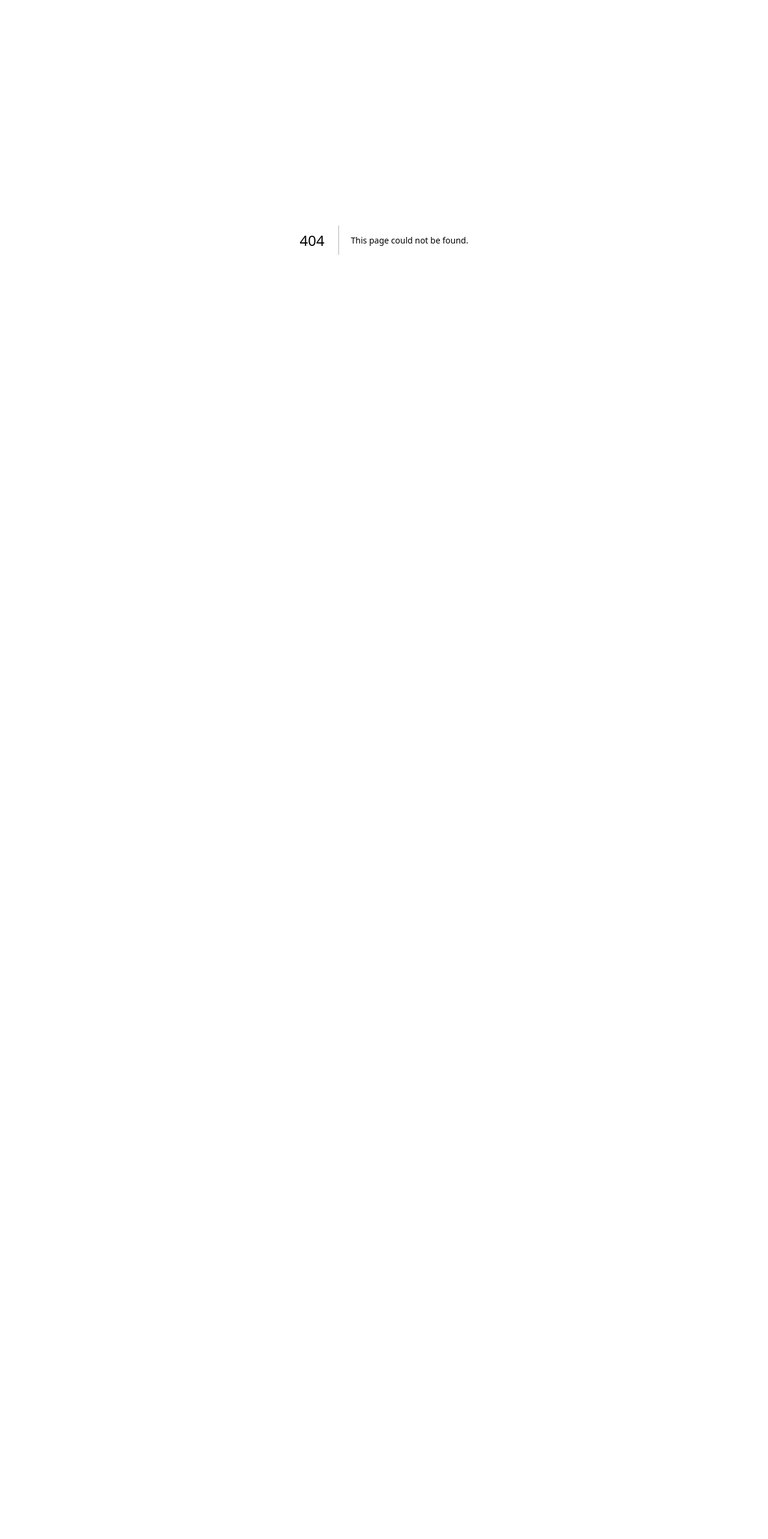
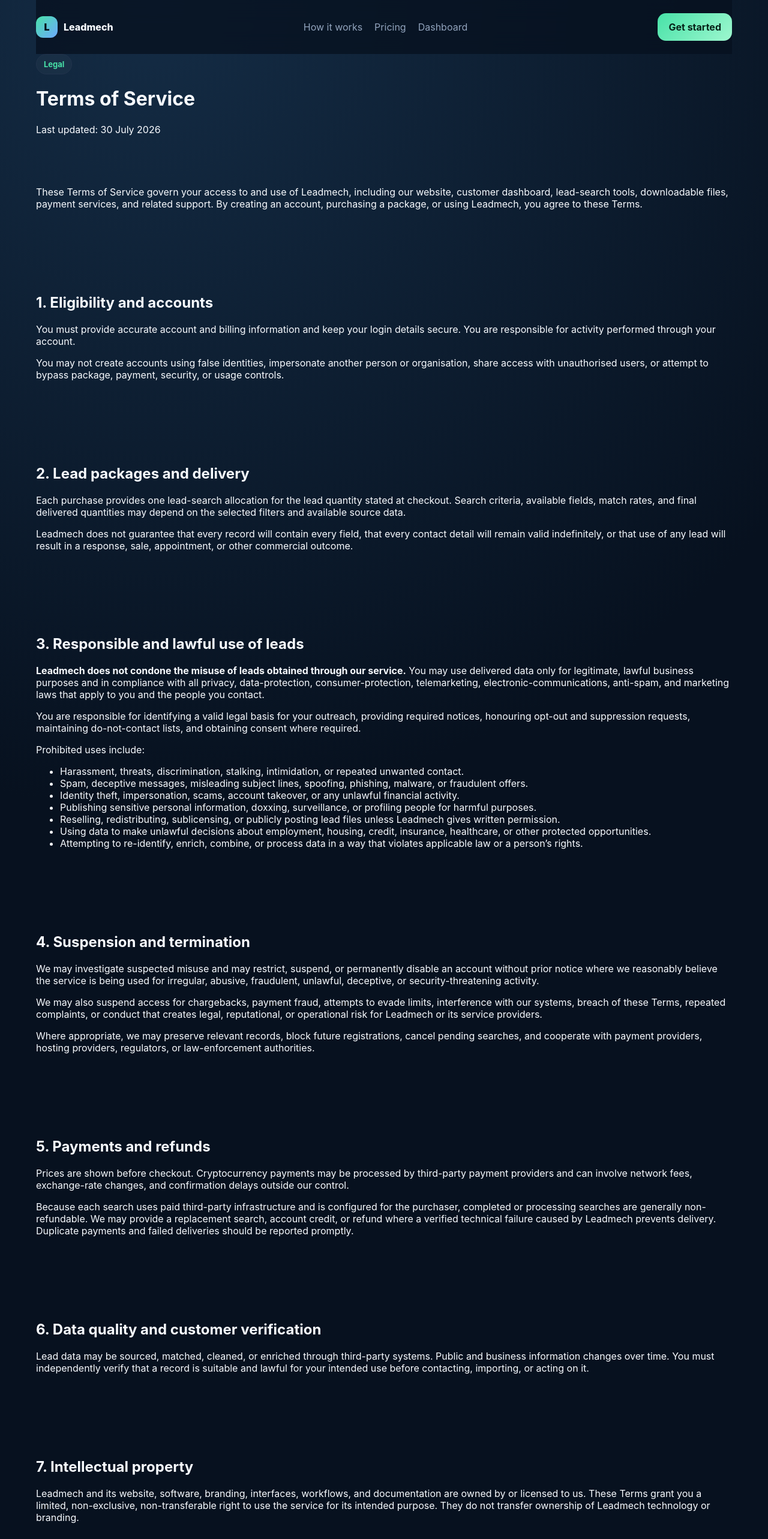
Before and after one commit to limitlessnx/LEADMECH, a Next.js app: page /terms in a window 1280 px wide. Before the commit this address had no page. Shown: the top 2566 px of the page at 60% size. Before the commit the page ends 800 px from the top, so only its background shows below. Built offline with nearby package versions, Linux system fonts and the light colour scheme.

Commit message:
Add Leadmech terms of service page

```diff
--- /dev/null
+++ b/app/terms/page.tsx
@@ -0,0 +1,109 @@
+import type { Metadata } from 'next';
+import Link from 'next/link';
+import { Nav } from '@/components/Nav';
+
+export const metadata: Metadata = {
+  title: 'Terms of Service | Leadmech',
+  description: 'Terms governing access to and use of Leadmech lead-search services.',
+};
+
+const updated = '30 July 2026';
+
+export default function TermsPage() {
+  return (
+    <>
+      <Nav />
+      <main className="container legal-page">
+        <span className="eyebrow">Legal</span>
+        <h1>Terms of Service</h1>
+        <p className="legal-updated">Last updated: {updated}</p>
+
+        <section className="legal-card">
+          <p>
+            These Terms of Service govern your access to and use of Leadmech, including our website,
+            customer dashboard, lead-search tools, downloadable files, payment services, and related
+            support. By creating an account, purchasing a package, or using Leadmech, you agree to these Terms.
+          </p>
+        </section>
+
+        <section className="legal-section">
+          <h2>1. Eligibility and accounts</h2>
+          <p>You must provide accurate account and billing information and keep your login details secure. You are responsible for activity performed through your account.</p>
+          <p>You may not create accounts using false identities, impersonate another person or organisation, share access with unauthorised users, or attempt to bypass package, payment, security, or usage controls.</p>
+        </section>
+
+        <section className="legal-section">
+          <h2>2. Lead packages and delivery</h2>
+          <p>Each purchase provides one lead-search allocation for the lead quantity stated at checkout. Search criteria, available fields, match rates, and final delivered quantities may depend on the selected filters and available source data.</p>
+          <p>Leadmech does not guarantee that every record will contain every field, that every contact detail will remain valid indefinitely, or that use of any lead will result in a response, sale, appointment, or other commercial outcome.</p>
+        </section>
+
+        <section className="legal-section legal-warning">
+          <h2>3. Responsible and lawful use of leads</h2>
+          <p><strong>Leadmech does not condone the misuse of leads obtained through our service.</strong> You may use delivered data only for legitimate, lawful business purposes and in compliance with all privacy, data-protection, consumer-protection, telemarketing, electronic-communications, anti-spam, and marketing laws that apply to you and the people you contact.</p>
+          <p>You are responsible for identifying a valid legal basis for your outreach, providing required notices, honouring opt-out and suppression requests, maintaining do-not-contact lists, and obtaining consent where required.</p>
+          <p>Prohibited uses include:</p>
+          <ul>
+            <li>Harassment, threats, discrimination, stalking, intimidation, or repeated unwanted contact.</li>
+            <li>Spam, deceptive messages, misleading subject lines, spoofing, phishing, malware, or fraudulent offers.</li>
+            <li>Identity theft, impersonation, scams, account takeover, or any unlawful financial activity.</li>
+            <li>Publishing sensitive personal information, doxxing, surveillance, or profiling people for harmful purposes.</li>
+            <li>Reselling, redistributing, sublicensing, or publicly posting lead files unless Leadmech gives written permission.</li>
+            <li>Using data to make unlawful decisions about employment, housing, credit, insurance, healthcare, or other protected opportunities.</li>
+            <li>Attempting to re-identify, enrich, combine, or process data in a way that violates applicable law or a person’s rights.</li>
+          </ul>
+        </section>
+
+        <section className="legal-section">
+          <h2>4. Suspension and termination</h2>
+          <p>We may investigate suspected misuse and may restrict, suspend, or permanently disable an account without prior notice where we reasonably believe the service is being used for irregular, abusive, fraudulent, unlawful, deceptive, or security-threatening activity.</p>
+          <p>We may also suspend access for chargebacks, payment fraud, attempts to evade limits, interference with our systems, breach of these Terms, repeated complaints, or conduct that creates legal, reputational, or operational risk for Leadmech or its service providers.</p>
+          <p>Where appropriate, we may preserve relevant records, block future registrations, cancel pending searches, and cooperate with payment providers, hosting providers, regulators, or law-enforcement authorities.</p>
+        </section>
+
+        <section className="legal-section">
+          <h2>5. Payments and refunds</h2>
+          <p>Prices are shown before checkout. Cryptocurrency payments may be processed by third-party payment providers and can involve network fees, exchange-rate changes, and confirmation delays outside our control.</p>
+          <p>Because each search uses paid third-party infrastructure and is configured for the purchaser, completed or processing searches are generally non-refundable. We may provide a replacement search, account credit, or refund where a verified technical failure caused by Leadmech prevents delivery. Duplicate payments and failed deliveries should be reported promptly.</p>
+        </section>
+
+        <section className="legal-section">
+          <h2>6. Data quality and customer verification</h2>
+          <p>Lead data may be sourced, matched, cleaned, or enriched through third-party systems. Public and business information changes over time. You must independently verify that a record is suitable and lawful for your intended use before contacting, importing, or acting on it.</p>
+        </section>
+
+        <section className="legal-section">
+          <h2>7. Intellectual property</h2>
+          <p>Leadmech and its website, software, branding, interfaces, workflows, and documentation are owned by or licensed to us. These Terms grant you a limited, non-exclusive, non-transferable right to use the service for its intended purpose. They do not transfer ownership of Leadmech technology or branding.</p>
+        </section>
+
+        <section className="legal-section">
+          <h2>8. Third-party services</h2>
+          <p>Leadmech relies on third-party hosting, authentication, database, payment, automation, data-processing, and email-delivery providers. Their availability and processing may be governed by separate terms. We are not responsible for interruptions or failures outside our reasonable control.</p>
+        </section>
+
+        <section className="legal-section">
+          <h2>9. Disclaimers and limitation of liability</h2>
+          <p>The service is provided on an “as available” basis. To the maximum extent permitted by law, Leadmech disclaims implied warranties of uninterrupted availability, fitness for a particular purpose, accuracy, merchantability, and non-infringement.</p>
+          <p>Leadmech is not responsible for your outreach campaigns, messages, legal basis, recipient complaints, platform restrictions, lost profits, missed opportunities, or indirect or consequential losses. Our aggregate liability relating to a claim will not exceed the amount you paid Leadmech for the affected order, except where applicable law does not permit that limitation.</p>
+        </section>
+
+        <section className="legal-section">
+          <h2>10. Changes to these Terms</h2>
+          <p>We may update these Terms to reflect service, legal, security, or operational changes. The updated date will appear at the top of this page. Continued use after an update means you accept the revised Terms.</p>
+        </section>
+
+        <section className="legal-section">
+          <h2>11. Contact</h2>
+          <p>Questions, complaints, misuse reports, and account enquiries may be sent to <a className="legal-link" href="mailto:support@leadmech.xyz">support@leadmech.xyz</a>.</p>
+        </section>
+
+        <div className="legal-actions">
+          <Link className="btn btn-secondary" href="/privacy">Read Privacy Policy</Link>
+          <Link className="btn btn-primary" href="/">Return home</Link>
+        </div>
+      </main>
+      <footer className="footer"><div className="container footer-inner"><span>© 2026 Leadmech.</span><div><Link href="/terms">Terms</Link><Link href="/privacy">Privacy</Link><a href="mailto:support@leadmech.xyz">support@leadmech.xyz</a></div></div></footer>
+    </>
+  );
+}
```
